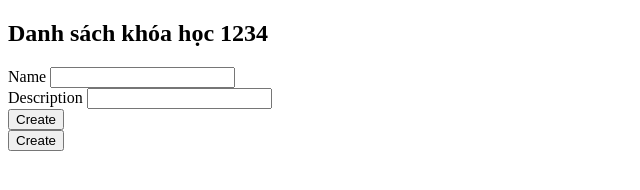
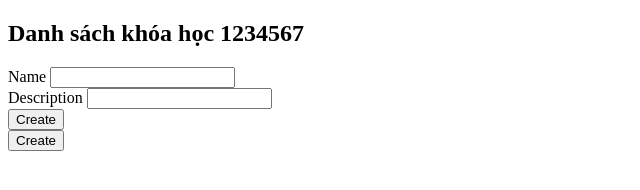
Before and after one commit to aquariuscao/Intern, a plain HTML site: page js_task/index.html in a window 1280 px wide. Shown: the full height of the page, 0-640 px from the left. Drawn offline with Linux system fonts and the light colour scheme; no server answers.

Commit message:
Update index.html

```diff
--- a/js_task/index.html
+++ b/js_task/index.html
@@ -8,7 +8,7 @@
 </head>
 <body>
     <div>
-        <h2>Danh sách khóa học 1234</h2>
+        <h2>Danh sách khóa học 1234567</h2>
 
         <ul id="list_courses"></ul>
     </div>
```
